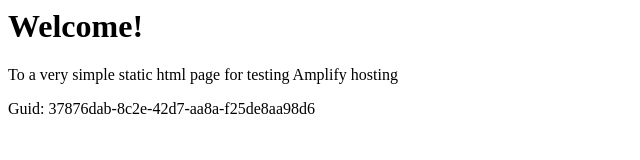
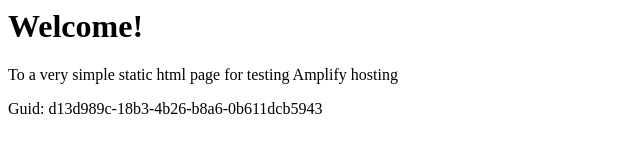
Before and after one commit to aws-aemilia-sin/Github-PR-Commit-Integration-Test-DoNotTouch-Gith-BKMSSQOA-v1-preprod-ap-southeast-1, a website: page src/index.html in a window 1280 px wide. Shown: the full height of the page, 0-640 px from the left. Drawn offline with Linux system fonts and the light colour scheme.

Commit message:
commit from integ tests

```diff
--- a/src/index.html
+++ b/src/index.html
@@ -12,6 +12,6 @@
 <body>
     <h1>Welcome!</h1>
     <p>To a very simple static html page for testing Amplify hosting</p>
-    <p>Guid: 37876dab-8c2e-42d7-aa8a-f25de8aa98d6</p></body>
+    <p>Guid: d13d989c-18b3-4b26-b8a6-0b611dcb5943</p></body>
 
 </html>
```
